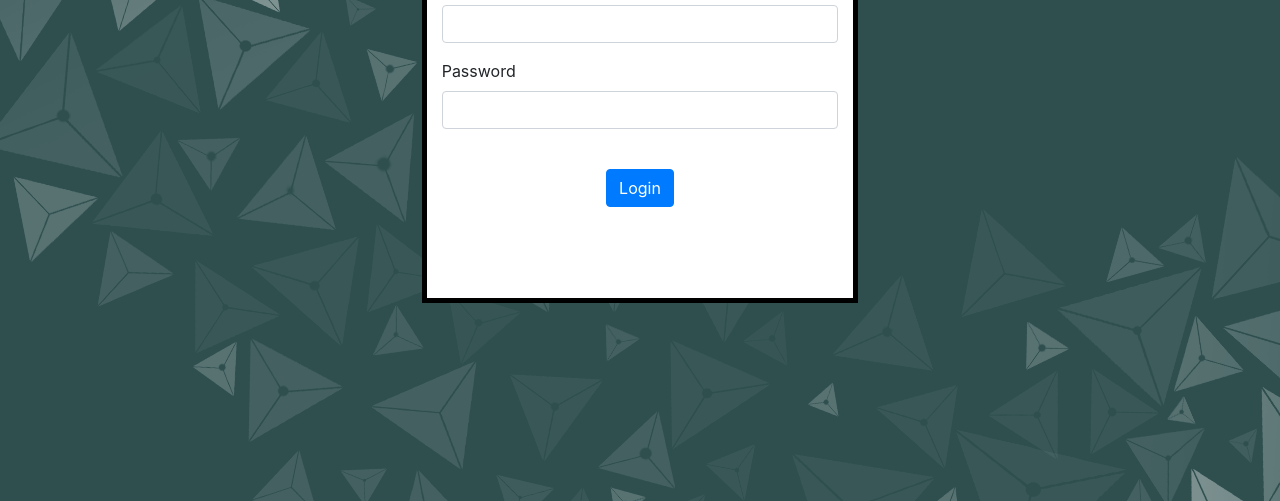
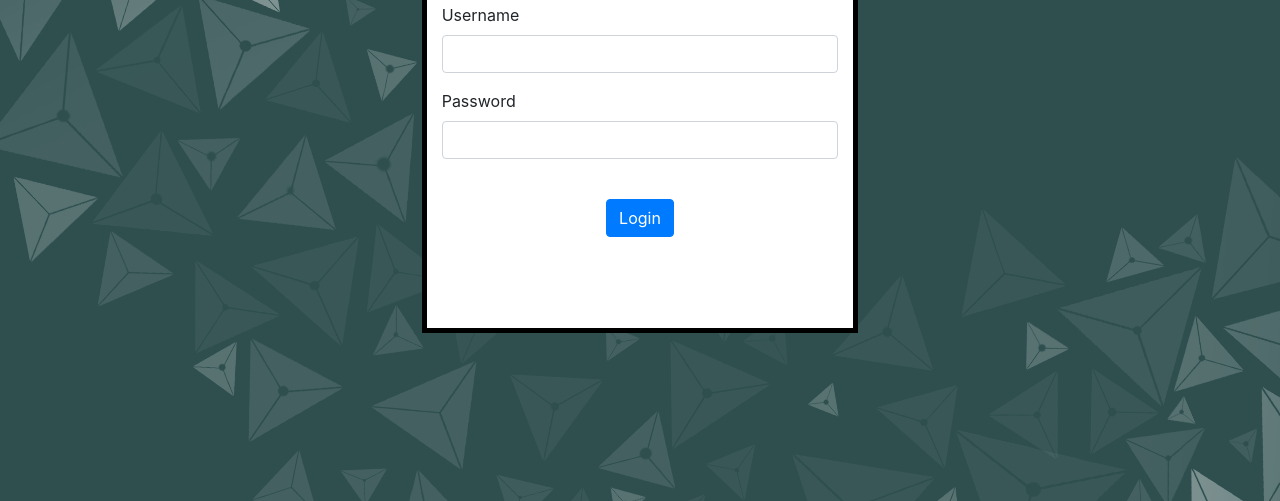
Before and after one commit to leonardtng/academy-cert-website, a plain HTML site: page index.html in a window 1280 px wide. Shown: the part 299-800 px from the top of the page. Drawn offline with nearby package versions, Linux system fonts and the light colour scheme.

Commit message:
Added background and local storage

```diff
--- a/css/main.css
+++ b/css/main.css
@@ -12,13 +12,9 @@ header {
     text-align: right;
 }
 
-.flex {
-    display: flex;
-}
-
 .block {
     height: 464.20px;
-    margin-top: calc(50vh - 262.10px);
+    margin-top: calc(50vh - 232.10px);
     padding: 30px;
     border: 5px solid black;
     background-color: white;
--- a/index.html
+++ b/index.html
@@ -11,7 +11,7 @@
 
     <body class="bg-image">
 
-        <div class="row flex">
+        <div class="row">
             <div class="col-md-4">
             </div>
 
--- a/js/main.js
+++ b/js/main.js
@@ -7,7 +7,7 @@ localStorage.setItem('username', 'johndoe');
 localStorage.setItem('password', 'boogle');
 
 let usernameState = localStorage.getItem('username');
-let passwordState = localStorage.getItem('password')
+let passwordState = localStorage.getItem('password');
 
 function checkUser() {
     let usernameInput = usernameSpace.value;
```
